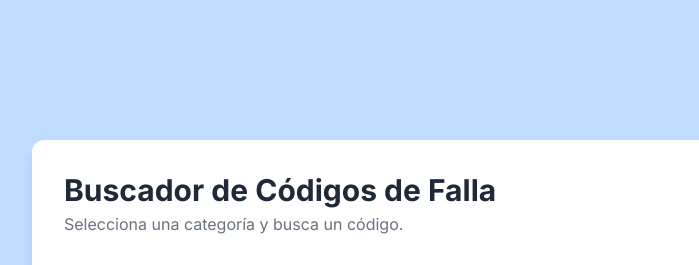
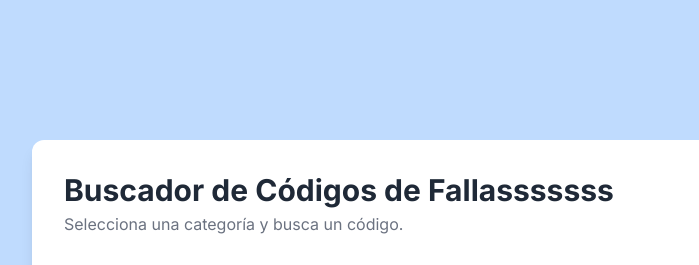
Before and after one commit to jcpcolcs/fallas2.0, a plain HTML site: page index.html in a window 1280 px wide. Shown: the top 265 px of the page, 224-923 px from the left. Drawn offline with nearby package versions, Linux system fonts and the light colour scheme.

Commit message:
Update index.html

```diff
--- a/index.html
+++ b/index.html
@@ -45,7 +45,7 @@
 
         <div class="flex justify-between items-center mb-8">
             <div>
-                <h1 class="text-2xl md:text-3xl font-bold text-gray-800">Buscador de Códigos de Falla</h1>
+                <h1 class="text-2xl md:text-3xl font-bold text-gray-800">Buscador de Códigos de Fallasssssss</h1>
                 <p class="text-gray-500 mt-1">Selecciona una categoría y busca un código.</p>
             </div>
             <div>
```
